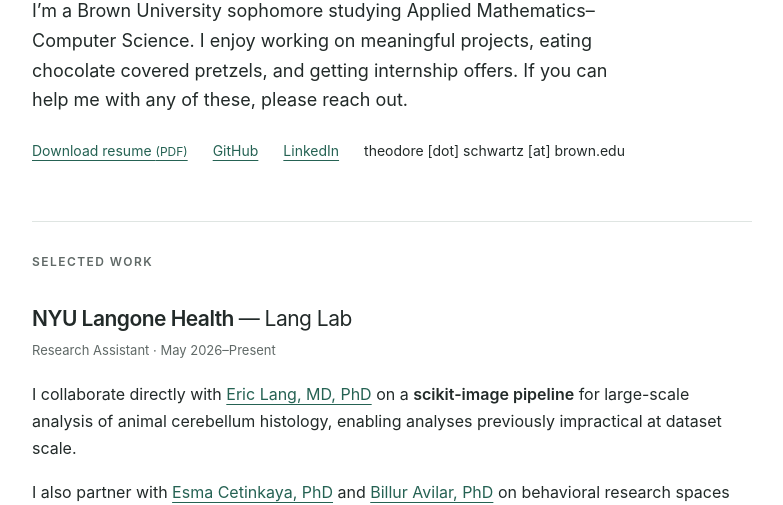
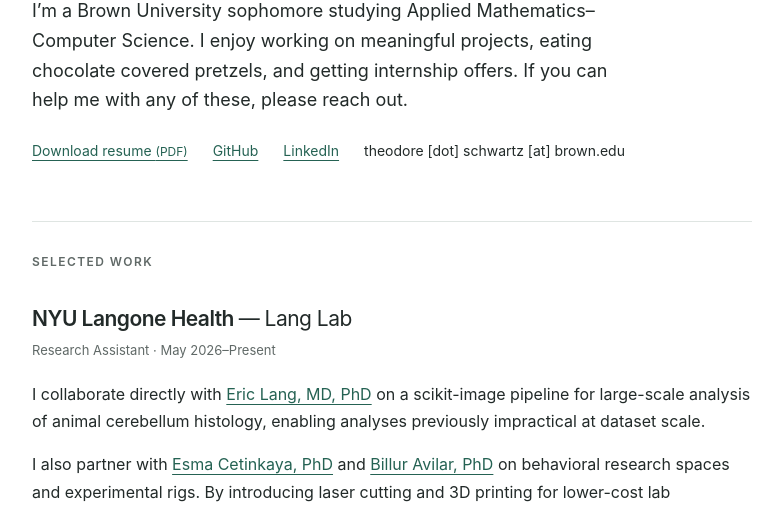
Before and after one commit to aScrambledEgg/aScrambledEgg.github.io, a plain HTML site: page index.html in a window 1280 px wide. Shown: the part 301-806 px from the top of the page, without its empty margins (248-1031 px from the left). Drawn offline with Linux system fonts and the light colour scheme.

Commit message:
remove bold

```diff
--- a/index.html
+++ b/index.html
@@ -37,7 +37,7 @@
         <article class="work-entry featured" aria-labelledby="lang-title">
           <h3 id="lang-title">NYU Langone Health <span class="heading-detail">— Lang Lab</span></h3>
           <p class="metadata">Research Assistant <span aria-hidden="true">·</span> May 2026–Present</p>
-          <p>I collaborate directly with <a href="https://med.nyu.edu/faculty/eric-j-lang" target="_blank" rel="noopener noreferrer">Eric Lang, MD, PhD</a> on a <strong>scikit-image pipeline</strong> for large-scale analysis of animal cerebellum histology, enabling analyses previously impractical at dataset scale.</p>
+          <p>I collaborate directly with <a href="https://med.nyu.edu/faculty/eric-j-lang" target="_blank" rel="noopener noreferrer">Eric Lang, MD, PhD</a> on a scikit-image pipeline for large-scale analysis of animal cerebellum histology, enabling analyses previously impractical at dataset scale.</p>
           <p>I also partner with <a href="https://med.nyu.edu/faculty/esma-cetinkaya" target="_blank" rel="noopener noreferrer">Esma Cetinkaya, PhD</a> and <a href="https://scholar.google.com/citations?user=-wijsq0AAAAJ&amp;hl=en" target="_blank" rel="noopener noreferrer">Billur Avilar, PhD</a> on behavioral research spaces and experimental rigs. By introducing laser cutting and 3D printing for lower-cost lab components and improving feeding and testing workflows, I’ve helped reduce routine lab work by approximately two hours per day (you're welcome, Mike and Divya).</p>
           <p>Sadly, I have minimal screenshots, pictures, or links to share at the moment. Research is proprietary, I guess.</p>
           <!-- No screenshots supplied. Add approved images in assets/images/ and a figure
```
